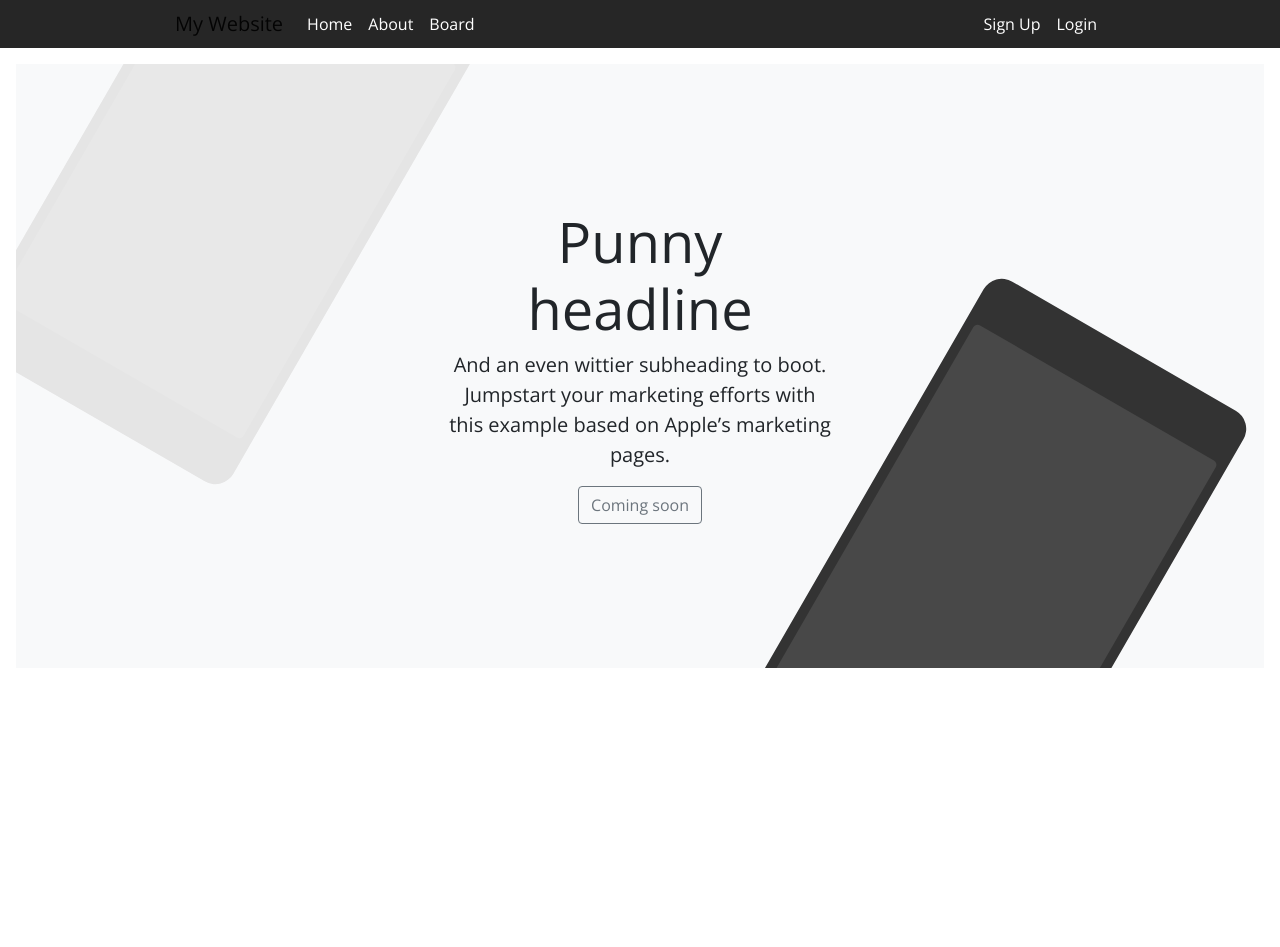
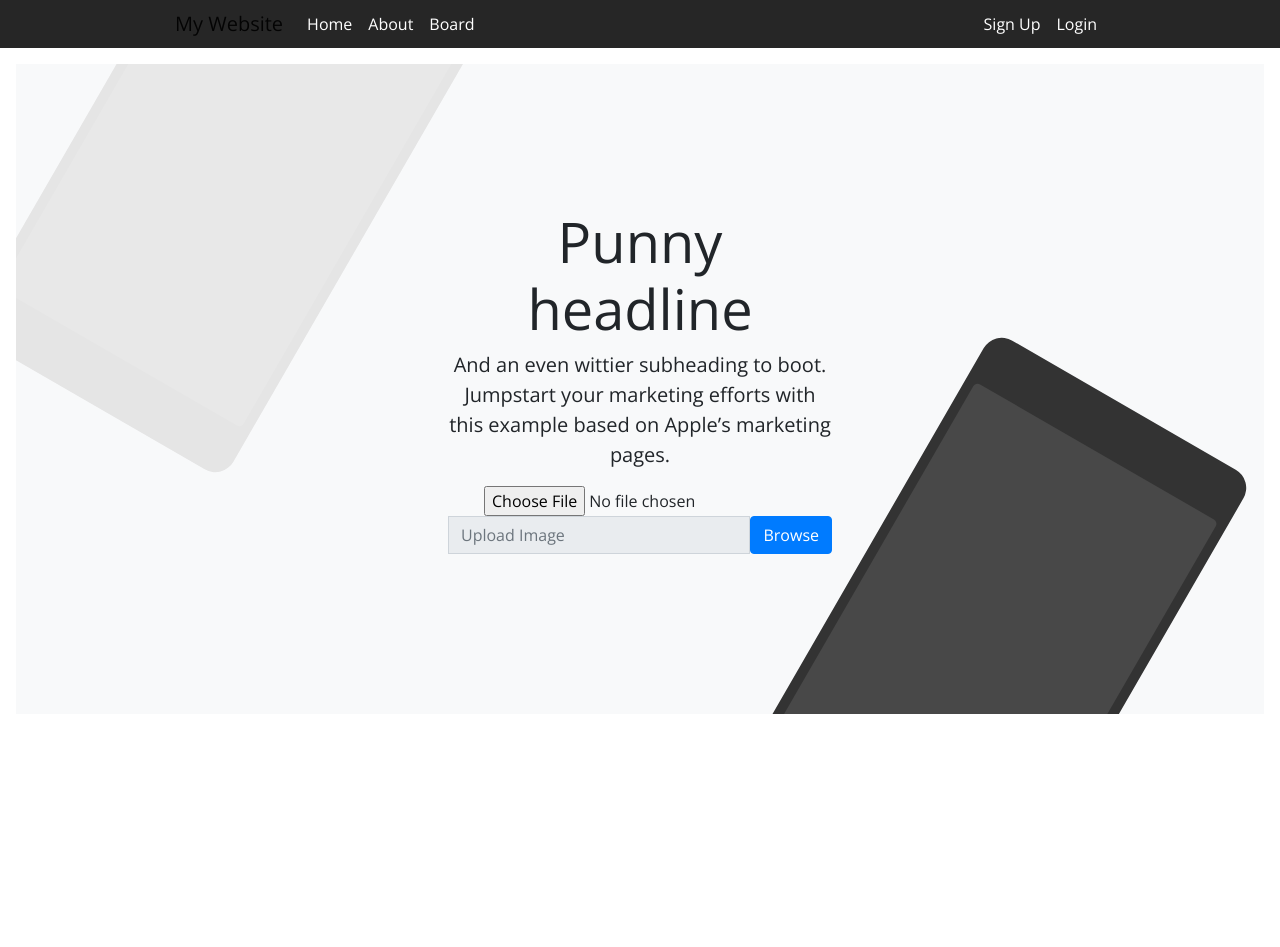
Before and after one commit to kynoalee/board, a Node project: template views/home/welcome.ejs in a window 1280 px wide. Shown: the top 947 px of the page. Run offline with Node 20 templates, Linux system fonts and the light colour scheme; the template is opened without the code that fills it, so the values that code supplies are empty; some libraries are stand-ins or nearby versions.

Commit message:
main form

```diff
--- a/views/home/welcome.ejs
+++ b/views/home/welcome.ejs
@@ -12,7 +12,16 @@
       <div class="col-md-5 p-lg-5 mx-auto my-5">
         <h1 class="display-4 font-weight-normal">Punny headline</h1>
         <p class="lead font-weight-normal">And an even wittier subheading to boot. Jumpstart your marketing efforts with this example based on Apple’s marketing pages.</p>
-        <a class="btn btn-outline-secondary" href="#">Coming soon</a>
+        <div class="form-group">
+          <input type="file" name="img[]" class="file">
+          <div class="input-group col-xs-12">
+            <span class="input-group-addon"><i class="glyphicon glyphicon-picture"></i></span>
+            <input type="text" class="form-control input-lg" disabled placeholder="Upload Image">
+            <span class="input-group-btn">
+              <button class="browse btn btn-primary input-lg" type="button"><i class="glyphicon glyphicon-search"></i> Browse</button>
+            </span>
+          </div>
+        </div>
       </div>
       <div class="product-device shadow-sm d-none d-md-block"></div>
       <div class="product-device product-device-2 shadow-sm d-none d-md-block"></div>
```
